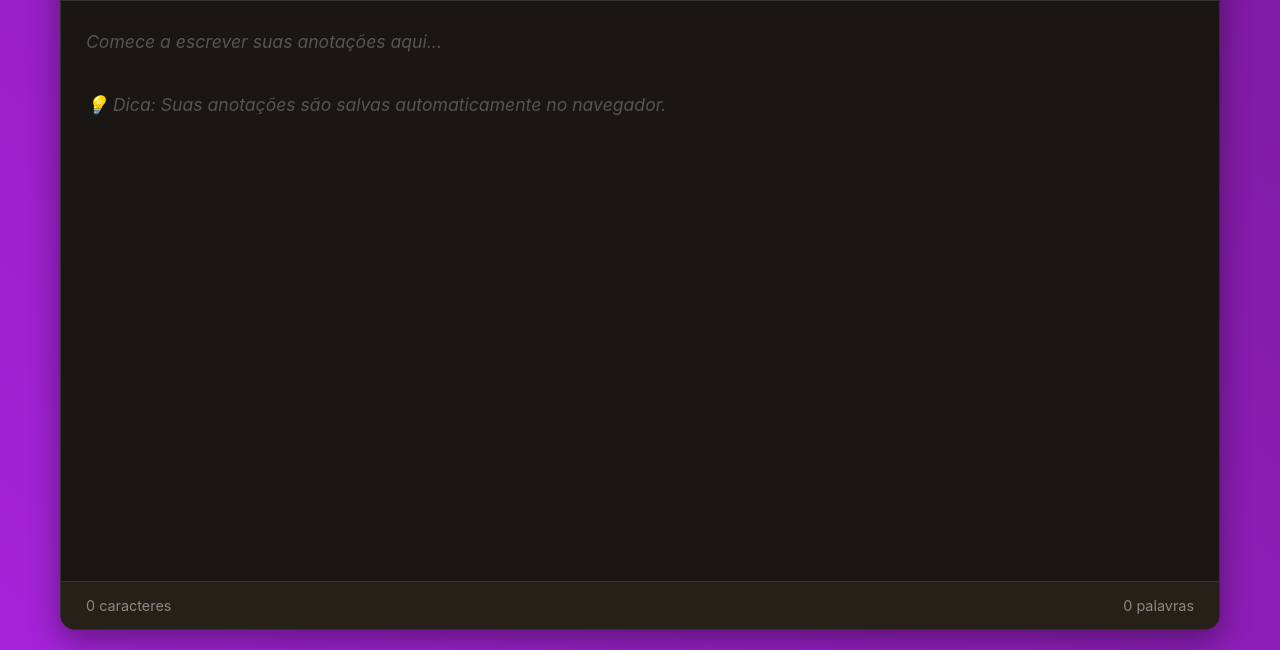
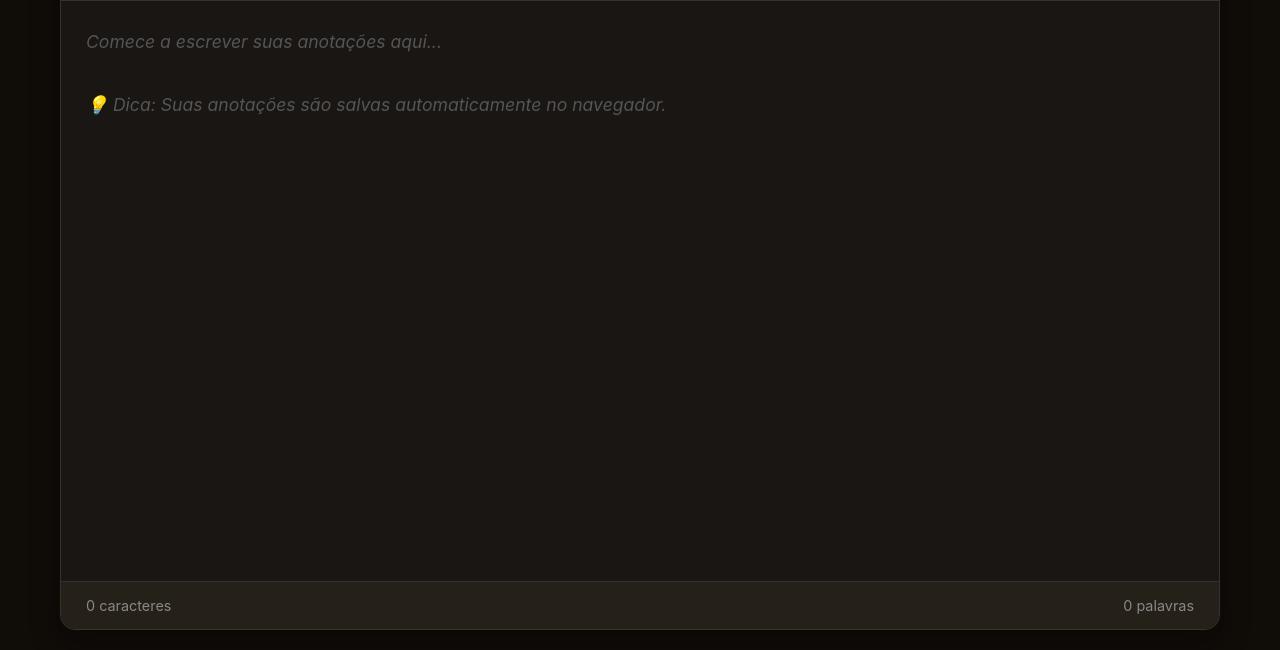
Before and after one commit to mbispo22/MugenOs, a plain HTML site: page Notepad.html in a window 1280 px wide. Shown: the part 150-800 px from the top of the page. Drawn offline with Linux system fonts and the light colour scheme.

Commit message:
Enforce fixed smoky-black background

```diff
--- a/css/master.css
+++ b/css/master.css
@@ -61,7 +61,46 @@ body.theme-batman {
     --theme-border: var(--batman-gray);
 }
 
+/* 🎨 CORREÇÃO DEFINITIVA - FUNDO FIXO COM FORÇA MÁXIMA */
+
+/* Forçar fundo fixo em TODAS as variações */
+body,
+body.theme-purple,
+body.theme-batman,
+body.index-page,
+body.app-page {
+    background-color: #100C08 !important;
+    background-image: none !important;
+}
+
+/* Apenas a homepage mantém o gradiente */
+body.index-page {
+    background: linear-gradient(135deg, #100C08 0%, #1a1a1a 50%, #100C08 100%) !important;
+}
+
+/* Garantir que nenhuma CSS variable sobrescreva o fundo */
+body.theme-purple {
+    --theme-background: #100C08 !important;
+    --smoky-black: #100C08 !important;
+}
+
+body.theme-batman {
+    --theme-background: #100C08 !important;
+    --smoky-black: #100C08 !important;
+}
+
+/* Aplicar em elementos HTML e root também */
+html {
+    background-color: #100C08 !important;
+}
+
+:root {
+    --smoky-black: #100C08 !important;
+}
+
+/* Resetar qualquer background que possa estar interferindo */
 * {
+    background-color: inherit;
     margin: 0;
     padding: 0;
     box-sizing: border-box;
@@ -69,7 +108,6 @@ body.theme-batman {
 
 body {
     font-family: -apple-system, BlinkMacSystemFont, 'Segoe UI', Roboto, Helvetica, Arial, sans-serif;
-    background-color: #100C08 !important;
     color: var(--ghostwhite);
     min-height: 100vh;
 }
@@ -80,12 +118,10 @@ body.index-page {
     justify-content: center;
     overflow: hidden;
     position: relative;
-    background: linear-gradient(135deg, #100C08 0%, #1a1a1a 50%, #100C08 100%) !important;
 }
 
 body.app-page {
     display: flex;
-    background-color: #100C08 !important;
     flex-direction: column;
 }
 
```
